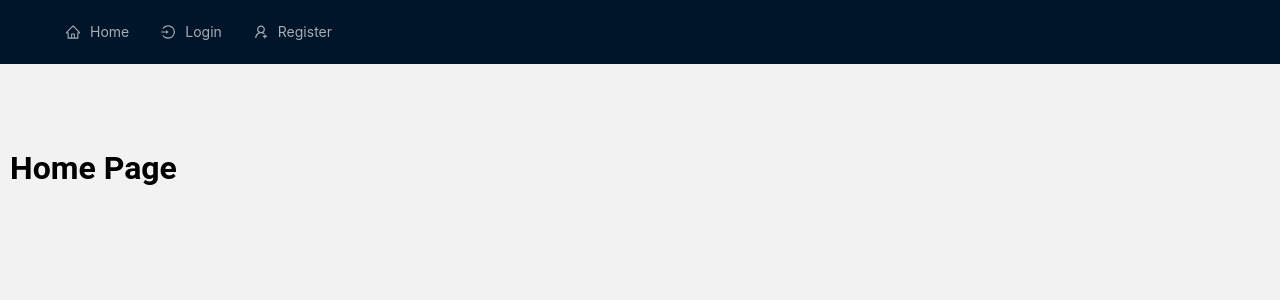
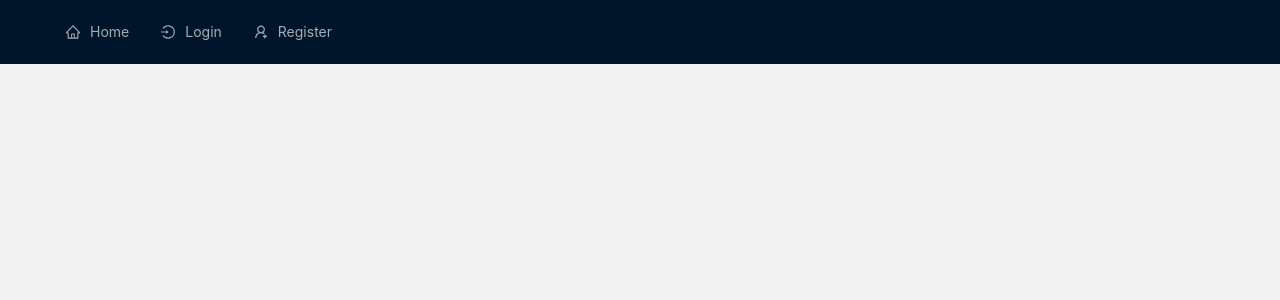
Before and after one commit to tee-jagz/PHC_record_PWA, a React (Create React App) app: page / in a window 1280 px wide. Shown: the top 300 px of the page. Built offline with nearby package versions, Linux system fonts and the light colour scheme.

Commit message:
Clean up and navbar update

```diff
--- a/src/App.js
+++ b/src/App.js
@@ -1,13 +1,13 @@
 import React from 'react';
-
 import {AppRoutes} from './Routes';
-//import './App.css';
+//import { useSyncDatabases } from './useSyncDatabases';
 
 
 
 function App() {
+  //useSyncDatabases();
   return (
-    <div style={{width:'100%', paddingTop: '10%', paddingLeft: '10px'}}>
+    <div style={{paddingRight: '1rem', paddingLeft: '1rem'}}>
     <AppRoutes />
     </div>
 
@@ -15,5 +15,4 @@ function App() {
 }
 
 
-
 export default App;
```
